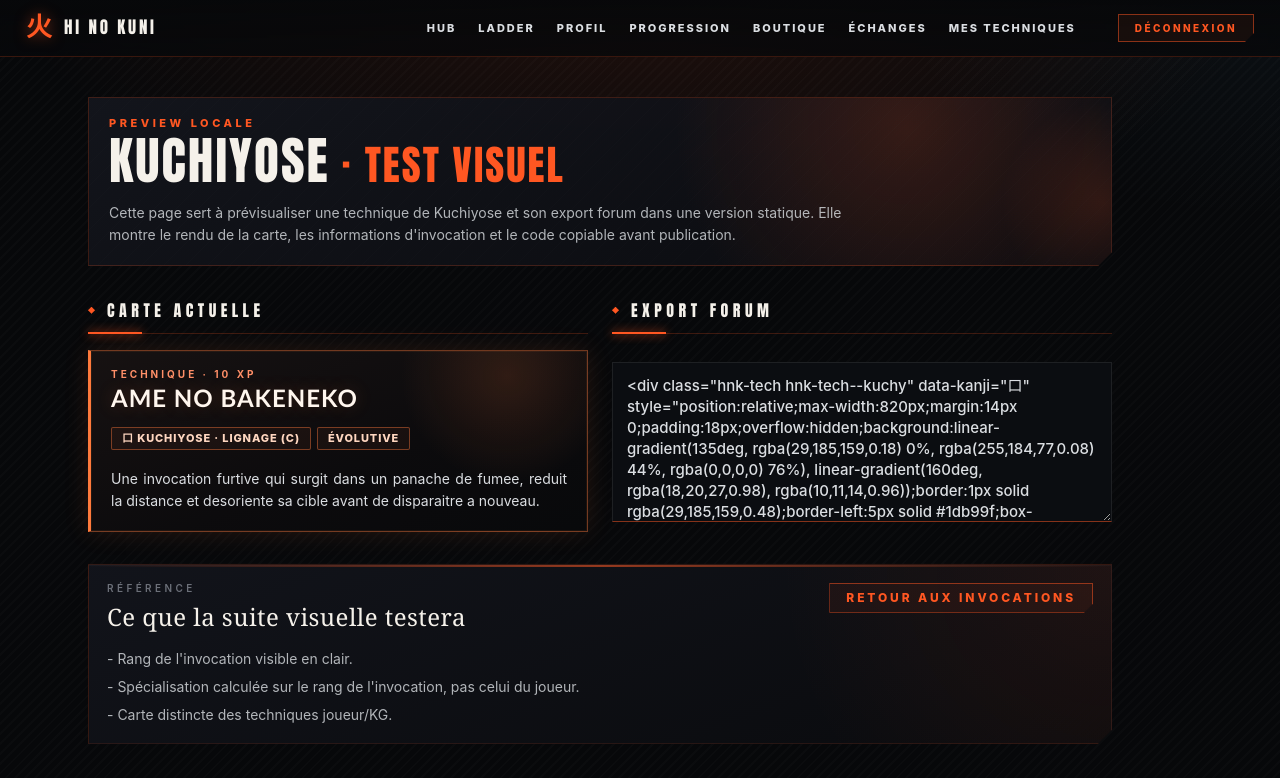
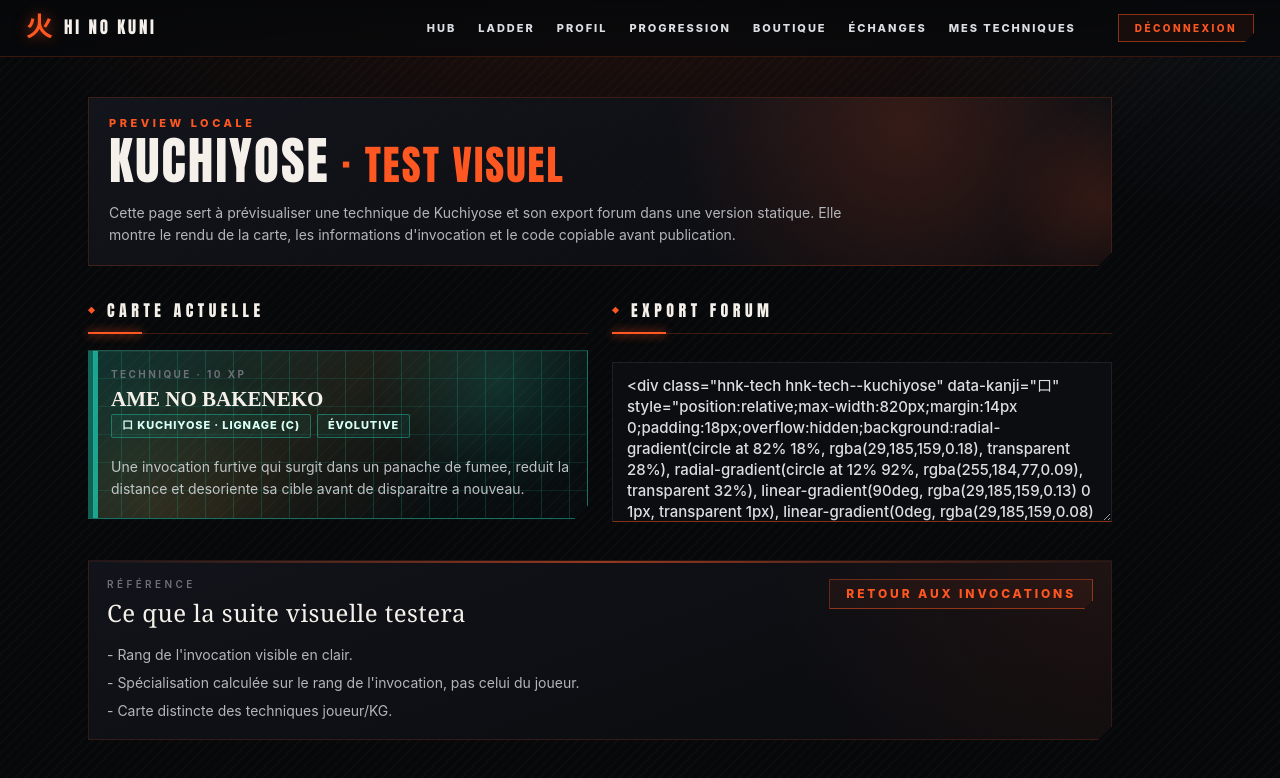
Before and after one commit to illi60/hnk-fiches, a Next.js app: page /technique/kuchy-preview in a window 1280 px wide. Shown: the top 778 px of the page. Built offline with nearby package versions, Linux system fonts and the light colour scheme; no server answers; the database is empty; sample sign-in values are in the browser's storage.

Commit message:
Project maintenance

```diff
--- a/src/app/globals.css
+++ b/src/app/globals.css
@@ -1729,46 +1729,160 @@ textarea.hnk-input {
   color: var(--urg-fg) !important;
 }
 
-/* ---------- Carte Technique (export forum) ---------- */
+/* ---------- Cartes de techniques ---------- */
+.hnk-tech-card,
 .hnk-tech {
-  margin: 18px 0;
-  background: linear-gradient(160deg, #14171c, #0e1116 60%, #0b0d11);
-  border: 1px solid rgba(255, 87, 34, 0.35);
-  border-left: 3px solid #ff5722;
-  padding: 18px 20px;
-  color: #dbdee2;
-  font-family: Inter, Arial, Helvetica, sans-serif;
-}
+  --tech-accent: #5ba8d4;
+  position: relative;
+  padding: 18px;
+  overflow: hidden;
+  color: var(--bone);
+  border: 1px solid rgba(91, 168, 212, 0.34);
+  border-left: 5px solid var(--tech-accent);
+  background:
+    linear-gradient(135deg, color-mix(in srgb, var(--tech-accent) 17%, transparent) 0%, color-mix(in srgb, var(--tech-accent) 7%, transparent) 38%, transparent 72%),
+    linear-gradient(160deg, rgba(16, 20, 25, 0.98), rgba(9, 11, 14, 0.98));
+  box-shadow:
+    inset 0 1px 0 rgba(255, 255, 255, 0.04),
+    inset 5px 0 0 color-mix(in srgb, var(--tech-accent) 72%, transparent),
+    0 0 22px color-mix(in srgb, var(--tech-accent) 14%, transparent);
+  clip-path: var(--bevel);
+}
+.hnk-tech-card::before,
+.hnk-tech::before {
+  content: "";
+  position: absolute;
+  inset: 0;
+  pointer-events: none;
+  background-image: repeating-linear-gradient(135deg, rgba(255, 255, 255, 0.024) 0 1px, transparent 1px 8px);
+}
+.hnk-tech-card[data-kanji]::after,
+.hnk-tech[data-kanji]::after {
+  content: attr(data-kanji);
+  position: absolute;
+  right: 12px;
+  bottom: -24px;
+  z-index: 0;
+  font-family: var(--jp);
+  font-size: 132px;
+  font-weight: 900;
+  line-height: 0.8;
+  color: color-mix(in srgb, var(--tech-accent) 14%, transparent);
+  pointer-events: none;
+}
+.hnk-tech-card--standard {
+  --tech-accent: #5ba8d4;
+}
+.hnk-tech-card--standard::before {
+  background-image:
+    linear-gradient(90deg, color-mix(in srgb, var(--tech-accent) 38%, transparent), transparent 34%),
+    repeating-linear-gradient(135deg, rgba(255, 255, 255, 0.024) 0 1px, transparent 1px 8px);
+}
+.hnk-tech-card--kuchiyose,
 .hnk-tech--kuchy {
-  background:
-    radial-gradient(circle at 84% 14%, rgba(255, 122, 60, 0.14), transparent 24%),
-    linear-gradient(160deg, rgba(23, 18, 18, 0.98), rgba(12, 11, 13, 0.98) 60%, rgba(8, 9, 11, 0.99));
-  border-color: rgba(255, 122, 60, 0.42);
-  border-left-color: #ff7a3c;
-  box-shadow: inset 0 0 0 1px rgba(255, 122, 60, 0.08), 0 0 24px rgba(255, 122, 60, 0.12);
+  --tech-accent: #1db99f;
+  border-color: rgba(29, 185, 159, 0.48);
+  background:
+    radial-gradient(circle at 82% 18%, rgba(29, 185, 159, 0.18), transparent 28%),
+    radial-gradient(circle at 12% 92%, rgba(255, 184, 77, 0.09), transparent 32%),
+    linear-gradient(135deg, rgba(29, 185, 159, 0.18) 0%, rgba(255, 184, 77, 0.08) 44%, transparent 76%),
+    linear-gradient(160deg, rgba(13, 22, 23, 0.99), rgba(8, 12, 14, 0.99));
+  box-shadow:
+    inset 0 1px 0 rgba(255, 255, 255, 0.04),
+    inset 5px 0 0 rgba(29, 185, 159, 0.86),
+    0 0 26px rgba(29, 185, 159, 0.16);
+}
+.hnk-tech-card--kuchiyose::before,
+.hnk-tech--kuchy::before {
+  background-image:
+    linear-gradient(90deg, rgba(29, 185, 159, 0.22) 0 1px, transparent 1px),
+    linear-gradient(0deg, rgba(29, 185, 159, 0.14) 0 1px, transparent 1px),
+    repeating-linear-gradient(135deg, rgba(255, 255, 255, 0.022) 0 1px, transparent 1px 9px);
+  background-size: 28px 28px, 28px 28px, auto;
+}
+.hnk-tech-card--kinjutsu {
+  --tech-accent: #ff2f2f;
+  border-color: rgba(255, 47, 47, 0.56);
+  background:
+    radial-gradient(circle at 84% 16%, rgba(255, 47, 47, 0.2), transparent 26%),
+    linear-gradient(110deg, rgba(255, 47, 47, 0.16) 0 2px, transparent 2px 18px),
+    linear-gradient(135deg, rgba(255, 47, 47, 0.22) 0%, rgba(255, 184, 77, 0.07) 42%, transparent 74%),
+    linear-gradient(160deg, rgba(23, 10, 12, 0.99), rgba(9, 8, 10, 0.99));
+  box-shadow:
+    inset 0 1px 0 rgba(255, 255, 255, 0.04),
+    inset 5px 0 0 rgba(255, 47, 47, 0.9),
+    0 0 30px rgba(255, 47, 47, 0.18);
+}
+.hnk-tech-card--kinjutsu::before {
+  background-image:
+    repeating-linear-gradient(45deg, rgba(255, 47, 47, 0.12) 0 1px, transparent 1px 11px),
+    repeating-linear-gradient(135deg, rgba(255, 255, 255, 0.018) 0 1px, transparent 1px 8px);
+}
+.hnk-tech-card-title,
+.hnk-tech-name {
+  position: relative;
+  z-index: 1;
+  font-family: var(--jp);
+  font-size: 21px;
+  font-weight: 900;
+  line-height: 1.15;
+  letter-spacing: 0;
+  text-transform: uppercase;
+  color: var(--white);
+  text-shadow: 0 0 18px color-mix(in srgb, var(--tech-accent) 22%, transparent);
+}
+.hnk-tech-card-title:hover {
+  color: color-mix(in srgb, var(--tech-accent) 70%, white 30%);
+}
+.hnk-tech-card-desc,
+.hnk-tech-desc {
+  position: relative;
+  z-index: 1;
+  margin-top: 12px;
+  color: rgba(219, 222, 226, 0.86);
+  font-size: 14px;
+  line-height: 1.6;
+  text-align: justify;
+  white-space: pre-line;
+  overflow-wrap: anywhere;
+}
+.hnk-tech-card-footer {
+  position: relative;
+  z-index: 1;
+  display: flex;
+  align-items: center;
+  justify-content: space-between;
+  gap: 10px;
+  margin-top: 14px;
+}
+.hnk-tech-card-cost {
+  color: var(--smoke);
+  font-size: 12px;
+  font-variant-numeric: tabular-nums;
 }
 .hnk-tech-meta {
+  position: relative;
+  z-index: 1;
   font: 700 10px/1 Inter, Arial, sans-serif;
-  letter-spacing: 0.3em;
+  letter-spacing: 0.24em;
   text-transform: uppercase;
   color: #6c7079;
-}
-.hnk-tech--kuchy .hnk-tech-meta {
-  color: #ff8f68;
-}
-.hnk-tech-name {
-  margin: 6px 0 12px;
-  font: 800 24px/1.1 Oswald, "Trebuchet MS", sans-serif;
-  text-transform: uppercase;
-  letter-spacing: 0.04em;
-  color: #f5f1ea;
-  text-shadow: 0 0 16px rgba(255, 87, 34, 0.25);
-}
-.hnk-tech--kuchy .hnk-tech-name {
-  color: #fff6ee;
-  text-shadow: 0 0 18px rgba(255, 122, 60, 0.22);
+  margin-bottom: 8px;
+}
+.hnk-tech-card--kuchiyose .hnk-tech-chip,
+.hnk-tech--kuchy .hnk-tech-chip {
+  border-color: rgba(29, 185, 159, 0.5);
+  color: #d9fff6;
+  background: rgba(29, 185, 159, 0.08);
+}
+.hnk-tech-card--kinjutsu .hnk-tech-chip {
+  border-color: rgba(255, 47, 47, 0.52);
+  color: #ffb4a8;
+  background: rgba(255, 47, 47, 0.1);
 }
 .hnk-tech-chips {
+  position: relative;
+  z-index: 1;
   margin-bottom: 12px;
 }
 .hnk-tech-badges {
@@ -1782,16 +1896,16 @@ textarea.hnk-input {
   align-items: center;
   gap: 6px;
   padding: 4px 10px;
-  border: 1px solid rgba(255, 122, 60, 0.36);
-  background: rgba(255, 87, 34, 0.08);
-  color: #ff8f68;
+  border: 1px solid color-mix(in srgb, var(--tech-accent) 46%, transparent);
+  background: color-mix(in srgb, var(--tech-accent) 10%, transparent);
+  color: color-mix(in srgb, var(--tech-accent) 62%, white 38%);
   font: 800 9px/1 var(--ui);
   letter-spacing: 0.22em;
   text-transform: uppercase;
 }
 .hnk-tech-badge--alt {
-  background: rgba(255, 122, 60, 0.14);
-  color: #ffd8bd;
+  background: color-mix(in srgb, var(--tech-accent) 16%, transparent);
+  color: color-mix(in srgb, var(--tech-accent) 50%, white 50%);
 }
 .hnk-tech-chip {
   display: inline-block;
@@ -1800,18 +1914,8 @@ textarea.hnk-input {
   font: 800 11px/1.4 Inter, Arial, sans-serif;
   letter-spacing: 0.08em;
   text-transform: uppercase;
-  color: #ff8a4c;
-  border: 1px solid rgba(255, 87, 34, 0.4);
-  background: rgba(255, 87, 34, 0.08);
+  color: color-mix(in srgb, var(--tech-accent) 58%, white 42%);
+  border: 1px solid color-mix(in srgb, var(--tech-accent) 44%, transparent);
+  background: color-mix(in srgb, var(--tech-accent) 9%, transparent);
   border-radius: 2px;
 }
-.hnk-tech--kuchy .hnk-tech-chip {
-  border-color: rgba(255, 122, 60, 0.42);
-  color: #ffd7c0;
-  background: rgba(255, 122, 60, 0.05);
-}
-.hnk-tech-desc {
-  font-size: 14px;
-  line-height: 1.6;
-  color: #dbdee2;
-}
--- a/src/app/technique/fiches/[id]/page.tsx
+++ b/src/app/technique/fiches/[id]/page.tsx
@@ -120,6 +120,8 @@ export default async function FicheDetailPage({
   const resolvedSpec = fiche.spec ?? (fiche.nature === "COLLECTIVE" ? artDef?.specs[0] ?? null : null);
   const specIdx = artDef && resolvedSpec ? (artDef.specs as string[]).indexOf(resolvedSpec) : -1;
   const isKuchy = fiche.invocationId != null;
+  const isKinjutsu = fiche.nature === "KINJUTSU";
+  const techniqueCardKind = isKinjutsu ? "kinjutsu" : isKuchy ? "kuchiyose" : "standard";
 
   const secondaryArtKey = fiche.secondaryArt
     ? fiche.secondaryArt.normalize("NFD").replace(/[̀-ͯ]/g, "").toLowerCase()
@@ -174,8 +176,9 @@ export default async function FicheDetailPage({
         <>
           {/* Affichage fige (lecture seule) : telle que soumise puis validee. */}
           <article
-            className={`hnk-tech${isKuchy ? " hnk-tech--kuchy" : ""}`}
-            style={isKuchy ? undefined : buildCardStyle(fiche.kekkeiGenkai, kgColors)}
+            className={`hnk-tech-card hnk-tech-card--${techniqueCardKind}`}
+            data-kanji={isKinjutsu ? "禁" : isKuchy ? "口" : "技"}
+            style={buildCardStyle(fiche.kekkeiGenkai, kgColors, techniqueCardKind)}
           >
             <div className="hnk-tech-meta">
               Technique{fiche.coutXp ? ` · ${fiche.coutXp} XP` : ""}
@@ -254,7 +257,7 @@ export default async function FicheDetailPage({
                 </span>
               )}
             </div>
-            <div className="hnk-tech-desc" style={{ whiteSpace: "pre-line", textAlign: "justify" }}>
+            <div className="hnk-tech-desc">
               {fiche.description}
             </div>
           </article>
@@ -336,12 +339,18 @@ function resolveKgColor(name: string, kgColors?: Record<string, string>) {
   return kgColors?.[name] ?? kgColor(name);
 }
 
-function buildCardStyle(name: string | null, kgColors?: Record<string, string>) {
-  if (!name) return {};
-  const c = resolveKgColor(name, kgColors);
-  return {
-    backgroundImage: `linear-gradient(135deg, ${c}2e 0%, ${c}14 38%, rgba(0,0,0,0) 72%)`,
-    borderColor: `${c}66`,
-    boxShadow: `inset 4px 0 0 ${c}, 0 0 22px ${c}1f`,
-  };
+function buildCardStyle(
+  name: string | null,
+  kgColors?: Record<string, string>,
+  kind: "standard" | "kuchiyose" | "kinjutsu" = "standard"
+) {
+  const c =
+    kind === "kinjutsu"
+      ? "#ff2f2f"
+      : kind === "kuchiyose"
+      ? "#1db99f"
+      : name
+      ? resolveKgColor(name, kgColors)
+      : "#5ba8d4";
+  return { "--tech-accent": c } as import("react").CSSProperties;
 }
--- a/src/components/TechniquesView.tsx
+++ b/src/components/TechniquesView.tsx
@@ -1,6 +1,7 @@
 "use client";
 
 import { useMemo, useState } from "react";
+import type { CSSProperties } from "react";
 import Link from "next/link";
 
 import { actionLabel, natureLabel, techniqueArtChipLabel } from "@/lib/techniques";
@@ -58,12 +59,20 @@ const STATUS_COLOR: Record<string, string> = {
   REJECTED: "text-red-400",
 };
 
+type TechniqueKind = "standard" | "kuchiyose" | "kinjutsu";
+
 function groupKey(t: MyTech, by: GroupBy): string {
   if (by === "status") return STATUS_LABEL[t.status] ?? t.status;
   if (by === "actionType") return t.actionType ? actionLabel(t.actionType) : "Sans type";
   if (by === "art") return t.art ?? "Sans art";
   if (by === "kekkeiGenkai") return t.kekkeiGenkai ?? "Sans Kekkei Genkai";
   return "Toutes";
+}
+
+function techniqueKind(t: MyTech): TechniqueKind {
+  if (t.nature === "KINJUTSU") return "kinjutsu";
+  if (t.invocationId) return "kuchiyose";
+  return "standard";
 }
 
 export default function TechniquesView({
@@ -186,23 +195,19 @@ function TechniqueCard({
   kgColors?: Record<string, string>;
   variant: "default" | "kuchy";
 }) {
+  const kind = techniqueKind(t);
   return (
     <div
-      className={
-        variant === "kuchy"
-          ? "hnk-kuchy-panel hnk-kuchy-panel--frame hnk-kuchy-panel--kuchy"
-          : "hnk-panel"
-      }
-      data-kanji={t.nature === "KINJUTSU" ? "禁" : t.invocationId ? "口" : "技"}
-      style={buildCardStyle(t.kekkeiGenkai, kgColors, {
-        kinjutsu: t.nature === "KINJUTSU",
-        kuchiyose: !!t.invocationId,
-      })}
+      className={`hnk-tech-card hnk-tech-card--${kind} ${
+        variant === "kuchy" ? "hnk-tech-card--wide" : ""
+      }`}
+      data-kanji={kind === "kinjutsu" ? "禁" : kind === "kuchiyose" ? "口" : "技"}
+      style={buildCardStyle(t.kekkeiGenkai, kgColors, kind)}
     >
       <div className="flex items-start justify-between gap-2">
         <Link
           href={`/technique/fiches/${t.id}`}
-          className="font-display uppercase tracking-wider text-lg text-white hover:text-ember min-w-0 break-words"
+          className="hnk-tech-card-title min-w-0 break-words"
         >
           {t.nom}
         </Link>
@@ -278,12 +283,12 @@ function TechniqueCard({
         {!t.mine && <span className="hnk-tech-chip">Tag Team (partenaire)</span>}
       </div>
       {t.description && (
-        <p className="text-sm text-bone/80 mt-3 whitespace-pre-line break-words text-justify line-clamp-3">
+        <p className="hnk-tech-card-desc line-clamp-3">
           {t.description}
         </p>
       )}
-      <div className="flex items-center justify-between gap-2 mt-3">
-        <span className="text-xs text-smoke tabular-nums">{t.coutXp} XP</span>
+      <div className="hnk-tech-card-footer">
+        <span className="hnk-tech-card-cost">{t.coutXp} XP</span>
         <div className="flex items-center gap-2">
           <Link
             href={`/technique/fiches/${t.id}`}
@@ -335,27 +340,15 @@ function resolveKgColor(name: string, kgColors?: Record<string, string>) {
 function buildCardStyle(
   name: string | null,
   kgColors?: Record<string, string>,
-  options: { kinjutsu?: boolean; kuchiyose?: boolean } = {}
-) {
-  if (options.kinjutsu) {
-    return {
-      backgroundImage: "linear-gradient(135deg, rgba(255,87,34,0.22) 0%, rgba(255,184,77,0.08) 42%, rgba(0,0,0,0) 76%)",
-      borderColor: "rgba(255,87,34,0.55)",
-      boxShadow: "inset 4px 0 0 #ff5722, 0 0 24px rgba(255,87,34,0.16)",
-    };
-  }
-  if (options.kuchiyose) {
-    return {
-      backgroundImage: "linear-gradient(135deg, rgba(29,185,159,0.18) 0%, rgba(255,184,77,0.08) 44%, rgba(0,0,0,0) 76%)",
-      borderColor: "rgba(29,185,159,0.48)",
-      boxShadow: "inset 4px 0 0 #1db99f, 0 0 22px rgba(29,185,159,0.14)",
-    };
-  }
-  if (!name) return {};
-  const c = resolveKgColor(name, kgColors);
-  return {
-    backgroundImage: `linear-gradient(135deg, ${c}2e 0%, ${c}14 38%, rgba(0,0,0,0) 72%)`,
-    borderColor: `${c}66`,
-    boxShadow: `inset 4px 0 0 ${c}, 0 0 22px ${c}1f`,
-  };
+  kind: TechniqueKind = "standard"
+): CSSProperties {
+  const c =
+    kind === "kinjutsu"
+      ? "#ff2f2f"
+      : kind === "kuchiyose"
+      ? "#1db99f"
+      : name
+      ? resolveKgColor(name, kgColors)
+      : "#5ba8d4";
+  return { "--tech-accent": c } as CSSProperties;
 }
--- a/src/lib/techniques.ts
+++ b/src/lib/techniques.ts
@@ -178,9 +178,9 @@ const STATUS_COLOR: Record<string, string> = {
 };
 
 function cardAccent(t: TechniqueExportData) {
-  if (t.nature === "KINJUTSU") return "#ff5722";
+  if (t.nature === "KINJUTSU") return "#ff2f2f";
   if (t.espece || t.invocationNom) return "#1db99f";
-  return t.kgColorHex ?? (t.kekkeiGenkai ? kgColor(t.kekkeiGenkai) : "#ff5722");
+  return t.kgColorHex ?? (t.kekkeiGenkai ? kgColor(t.kekkeiGenkai) : "#5ba8d4");
 }
 
 // HTML autonome : le forum garde la carte lisible même si sa CSS globale change.
@@ -194,14 +194,23 @@ export function techniqueForumHtml(t: TechniqueExportData): string {
       .replace(/[\u0300-\u036f]/g, "")
       .toLowerCase() === "kuchiyose";
   const isKinjutsu = t.nature === "KINJUTSU";
+  const cardKind = isKinjutsu ? "kinjutsu" : isKuchyTechnique ? "kuchiyose" : "standard";
 
   const chip = (txt: string, options: { color?: string; strong?: boolean } = {}) => {
-    const color = options.color ?? (isKinjutsu ? "#ff8a4c" : isKuchyTechnique ? "#d9fff6" : "#e8e2da");
-    const border = options.color ?? (isKuchyTechnique ? "rgba(29,185,159,0.58)" : "rgba(255,255,255,0.28)");
-    const bg = options.strong ? "rgba(255,87,34,0.13)" : isKuchyTechnique ? "rgba(29,185,159,0.08)" : "rgba(255,255,255,0.03)";
+    const familyColor =
+      options.color ?? (cardKind === "kinjutsu" ? "#ffb4a8" : cardKind === "kuchiyose" ? "#d9fff6" : accent);
+    const border =
+      options.color ?? (cardKind === "kuchiyose" ? "rgba(29,185,159,0.58)" : `${accent}78`);
+    const bg = options.strong
+      ? cardKind === "kinjutsu"
+        ? "rgba(255,47,47,0.13)"
+        : `${accent}24`
+      : cardKind === "kuchiyose"
+      ? "rgba(29,185,159,0.08)"
+      : `${accent}16`;
     return (
       `<span style="display:inline-block;margin:0 7px 7px 0;padding:5px 10px;` +
-      `border:1px solid ${border};background:${bg};color:${color};` +
+      `border:1px solid ${border};background:${bg};color:${familyColor};` +
       `font:800 11px/1.35 Arial,Helvetica,sans-serif;letter-spacing:1.1px;` +
       `text-transform:uppercase;border-radius:2px;">${escapeHtml(txt)}</span>`
     );
@@ -210,6 +219,7 @@ export function techniqueForumHtml(t: TechniqueExportData): string {
   const chips: string[] = [];
   if (isKinjutsu) chips.push(chip(natureLabel(t.nature, t.kinjutsuScope, t.clan), { color: "#ff8a4c", strong: true }));
   if (isKuchyTechnique) chips.push(chip("Kuchiyose", { color: "#d9fff6" }));
+  if (!isKinjutsu && !isKuchyTechnique) chips.push(chip("Technique", { strong: true }));
   const artLabel = techniqueArtChipLabel({
     art: t.art,
     spec: t.spec ?? null,
@@ -254,20 +264,24 @@ export function techniqueForumHtml(t: TechniqueExportData): string {
   const desc = escapeHtml(t.description).replace(/\n/g, "<br>");
   const kanji = isKinjutsu ? "禁" : isKuchyTechnique ? "口" : "技";
   const bg =
-    isKinjutsu
-      ? "linear-gradient(135deg, rgba(255,87,34,0.22) 0%, rgba(255,184,77,0.08) 42%, rgba(0,0,0,0) 76%), linear-gradient(160deg, rgba(18,20,27,0.98), rgba(10,11,14,0.96))"
-      : isKuchyTechnique
-      ? "linear-gradient(135deg, rgba(29,185,159,0.18) 0%, rgba(255,184,77,0.08) 44%, rgba(0,0,0,0) 76%), linear-gradient(160deg, rgba(18,20,27,0.98), rgba(10,11,14,0.96))"
-      : `linear-gradient(135deg, ${accent}2e 0%, ${accent}14 38%, rgba(0,0,0,0) 72%), linear-gradient(160deg, rgba(18,20,27,0.98), rgba(10,11,14,0.96))`;
+    cardKind === "kinjutsu"
+      ? "radial-gradient(circle at 84% 16%, rgba(255,47,47,0.20), transparent 26%), repeating-linear-gradient(110deg, rgba(255,47,47,0.14) 0 2px, transparent 2px 18px), linear-gradient(135deg, rgba(255,47,47,0.22) 0%, rgba(255,184,77,0.07) 42%, rgba(0,0,0,0) 76%), linear-gradient(160deg, rgba(23,10,12,0.99), rgba(9,8,10,0.99))"
+      : cardKind === "kuchiyose"
+      ? "radial-gradient(circle at 82% 18%, rgba(29,185,159,0.18), transparent 28%), radial-gradient(circle at 12% 92%, rgba(255,184,77,0.09), transparent 32%), linear-gradient(90deg, rgba(29,185,159,0.13) 0 1px, transparent 1px), linear-gradient(0deg, rgba(29,185,159,0.08) 0 1px, transparent 1px), linear-gradient(135deg, rgba(29,185,159,0.18) 0%, rgba(255,184,77,0.08) 44%, rgba(0,0,0,0) 76%), linear-gradient(160deg, rgba(13,22,23,0.99), rgba(8,12,14,0.99))"
+      : `linear-gradient(90deg, ${accent}24, rgba(0,0,0,0) 34%), linear-gradient(135deg, ${accent}2e 0%, ${accent}14 38%, rgba(0,0,0,0) 72%), linear-gradient(160deg, rgba(16,20,25,0.98), rgba(9,11,14,0.98))`;
+  const borderColor =
+    cardKind === "kinjutsu" ? "rgba(255,47,47,0.56)" : cardKind === "kuchiyose" ? "rgba(29,185,159,0.48)" : `${accent}66`;
+  const shadowColor =
+    cardKind === "kinjutsu" ? "rgba(255,47,47,0.18)" : cardKind === "kuchiyose" ? "rgba(29,185,159,0.16)" : `${accent}24`;
 
   return (
-    `<div class="hnk-tech${isKuchyTechnique ? " hnk-tech--kuchy" : ""}" data-kanji="${kanji}" style="position:relative;max-width:820px;margin:14px 0;padding:18px;overflow:hidden;` +
-    `background:${bg};border:1px solid ${isKinjutsu ? "rgba(255,87,34,0.55)" : isKuchyTechnique ? "rgba(29,185,159,0.48)" : `${accent}66`};` +
-    `border-left:5px solid ${accent};box-shadow:inset 0 1px 0 rgba(255,255,255,0.04),0 0 24px rgba(0,0,0,0.22);` +
+    `<div class="hnk-tech hnk-tech--${cardKind}" data-kanji="${kanji}" style="position:relative;max-width:820px;margin:14px 0;padding:18px;overflow:hidden;` +
+    `background:${bg};background-size:${cardKind === "kuchiyose" ? "auto,auto,28px 28px,28px 28px,auto,auto" : "auto"};border:1px solid ${borderColor};` +
+    `border-left:5px solid ${accent};box-shadow:inset 0 1px 0 rgba(255,255,255,0.04),inset 5px 0 0 ${accent}cc,0 0 26px ${shadowColor};` +
     `color:#e8e2da;font-family:Arial,Helvetica,sans-serif;">` +
-    `<div aria-hidden="true" style="position:absolute;right:22px;top:10px;color:rgba(255,255,255,0.035);font:900 86px/1 Georgia,serif;">${kanji}</div>` +
+    `<div aria-hidden="true" style="position:absolute;right:12px;bottom:-20px;color:${accent}24;font:900 118px/0.8 'Noto Serif JP','Yu Mincho','Hiragino Mincho ProN',Georgia,serif;">${kanji}</div>` +
     `<div style="position:relative;z-index:1;display:flex;align-items:flex-start;justify-content:space-between;gap:16px;">` +
-    `<div style="min-width:0;color:#fff;font:900 20px/1.2 Georgia,'Times New Roman',serif;letter-spacing:1.2px;text-transform:uppercase;word-break:break-word;">${escapeHtml(t.nom)}</div>` +
+    `<div style="min-width:0;color:#fff;font:900 21px/1.15 'Noto Serif JP','Yu Mincho','Hiragino Mincho ProN',Georgia,serif;letter-spacing:0;text-transform:uppercase;word-break:break-word;text-shadow:0 0 18px ${accent}38;">${escapeHtml(t.nom)}</div>` +
     (status
       ? `<div style="flex:none;color:${statusColor};font:800 10px/1 Arial,Helvetica,sans-serif;letter-spacing:2px;text-transform:uppercase;">${escapeHtml(status)}</div>`
       : "") +
```
